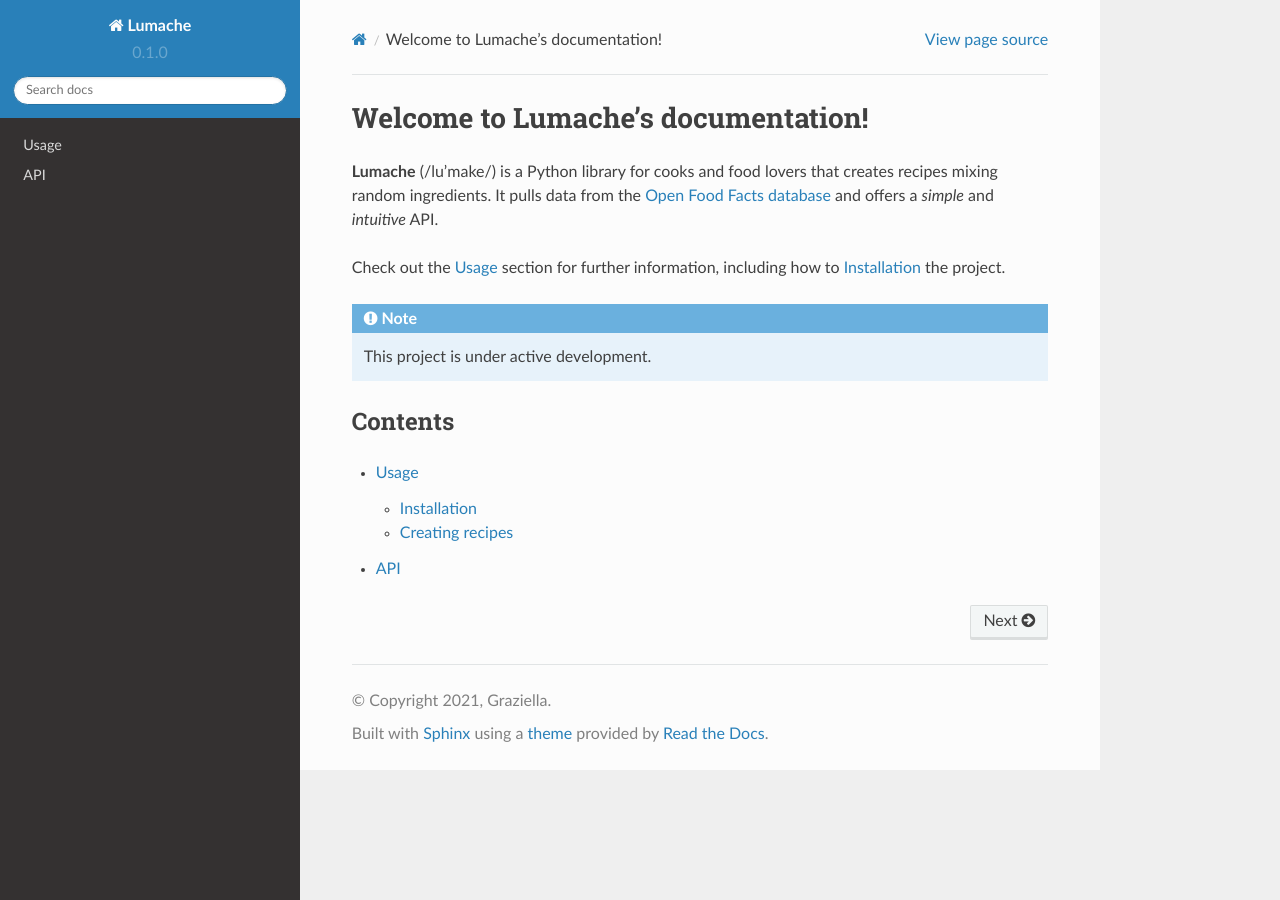
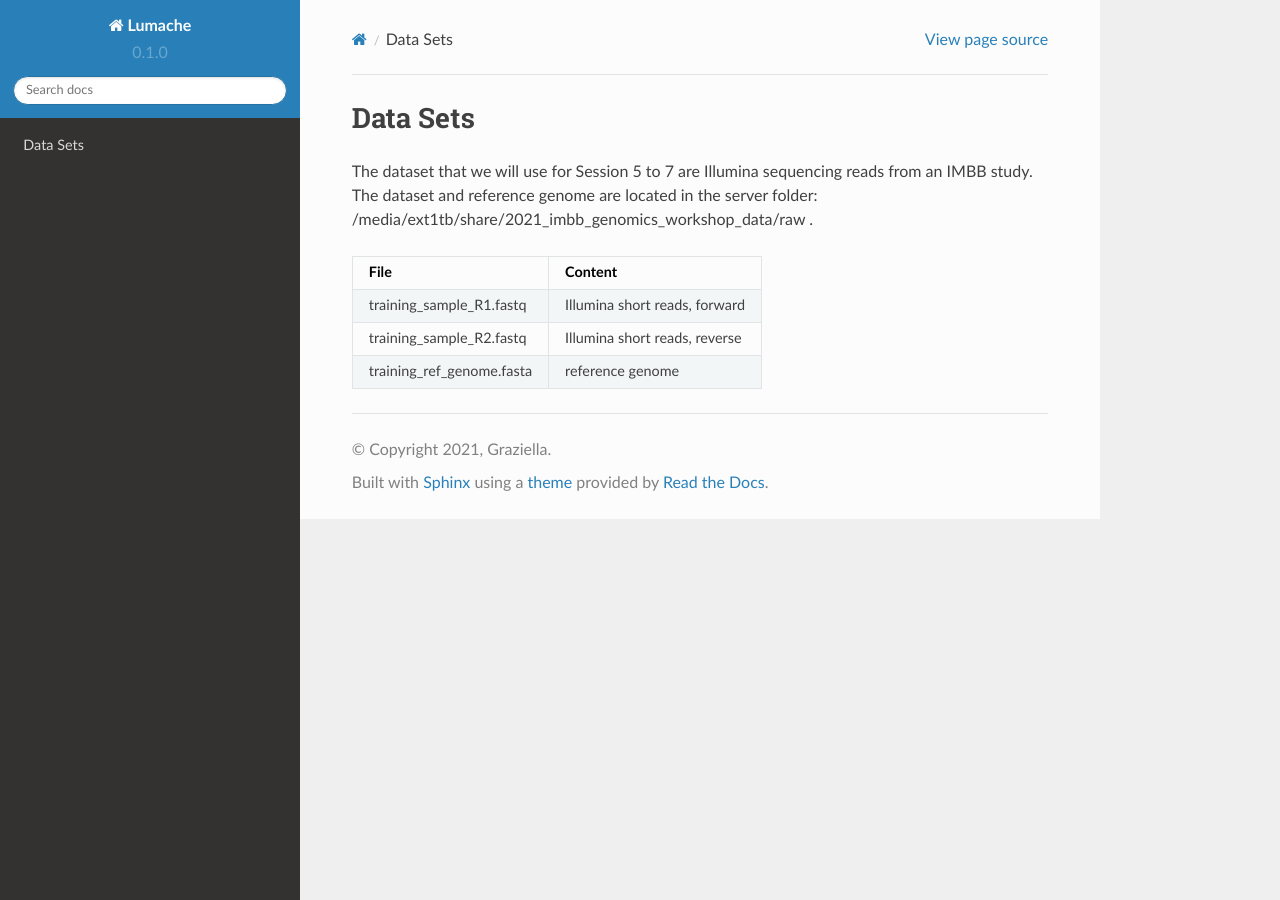
Before and after one commit to cmpangilinan/rtd-tutorial, a Sphinx documentation site: the page built from docs/source/index.rst, in a window 1280 px wide. Built offline with Sphinx 7.4.7 and the Read the Docs theme 2.0.0, drawn with Linux system fonts in a browser that asks for light colours.

Commit message:
Update index.rst

```diff
--- a/docs/source/index.rst
+++ b/docs/source/index.rst
@@ -1,22 +1,15 @@
-Welcome to Lumache's documentation!
+Data Sets
 ===================================
 
-**Lumache** (/lu'make/) is a Python library for cooks and food lovers
-that creates recipes mixing random ingredients.
-It pulls data from the `Open Food Facts database <https://world.openfoodfacts.org/>`_
-and offers a *simple* and *intuitive* API.
+The dataset that we will use for Session 5 to 7 are Illumina sequencing reads from an IMBB study. The dataset and reference genome are located in the server folder:
+/media/ext1tb/share/2021_imbb_genomics_workshop_data/raw .
 
-Check out the :doc:`usage` section for further information, including
-how to :ref:`installation` the project.
-
-.. note::
-
-   This project is under active development.
-
-Contents
---------
-
-.. toctree::
-
-   usage
-   api
++----------------------------------------------------+-------------------------------------------------------------------------+
+| File                                               | Content                                                                 |
++====================================================+=========================================================================+
+| training_sample_R1.fastq                           | Illumina short reads, forward                                           |
++----------------------------------------------------+-------------------------------------------------------------------------+
+| training_sample_R2.fastq                           | Illumina short reads, reverse                                           |
++----------------------------------------------------+-------------------------------------------------------------------------+
+| training_ref_genome.fasta                          | reference genome                                                        |
++----------------------------------------------------+-------------------------------------------------------------------------+
```
